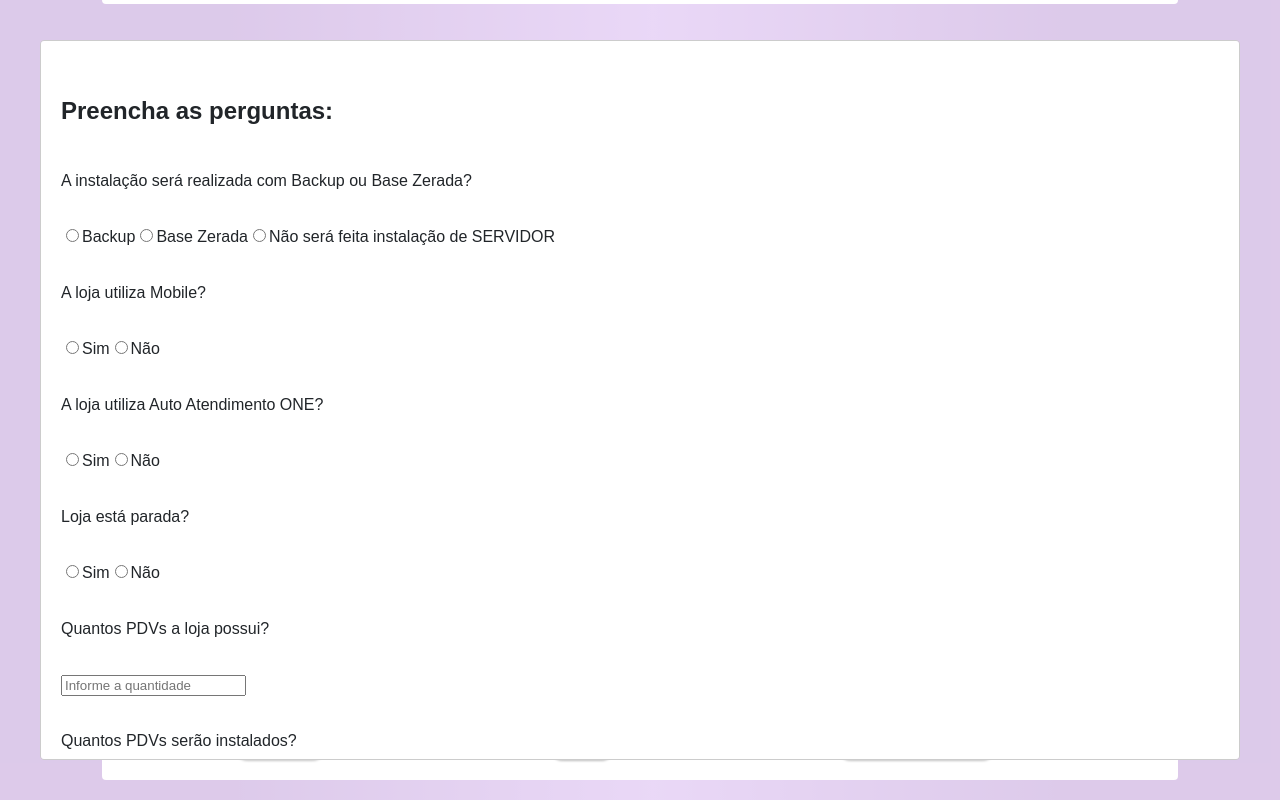
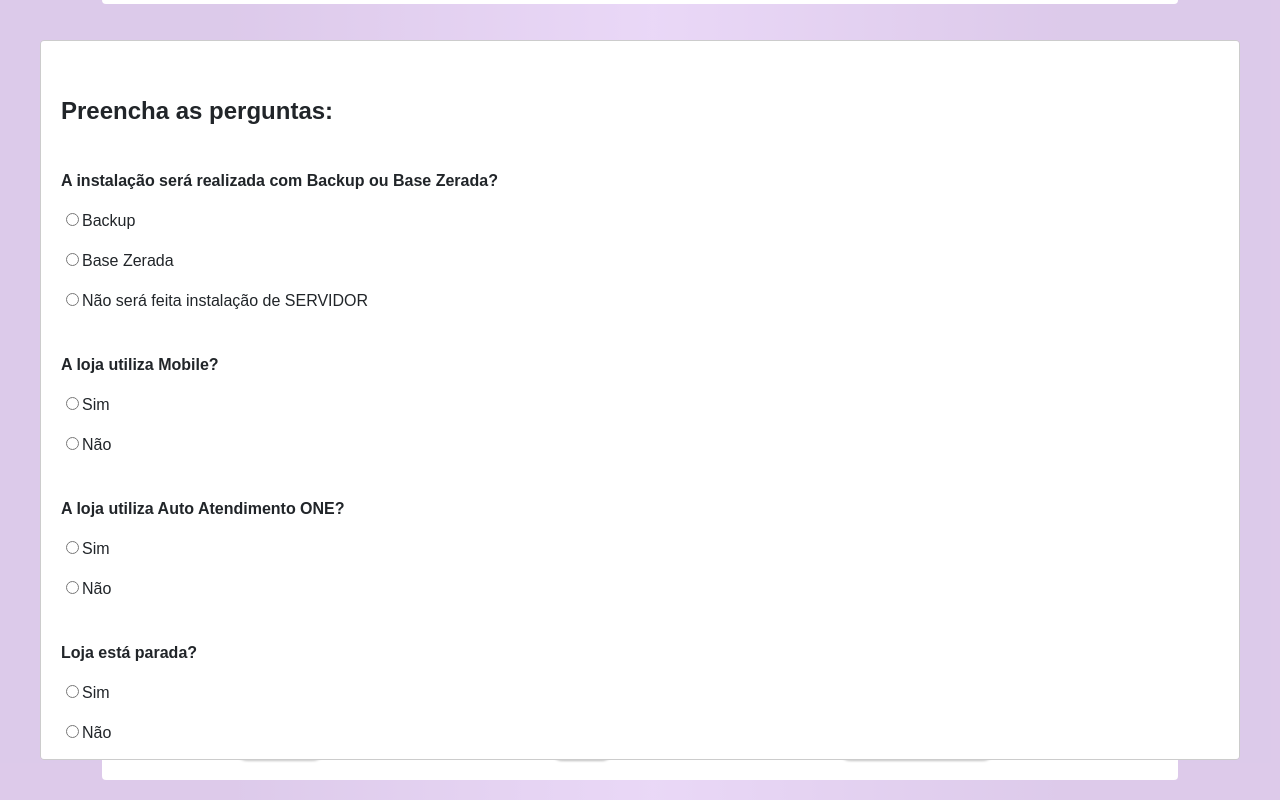
Before and after one commit to AIemao/fora-do-escopo-react, a React (Vite) app: page / in a window 1280 px wide. Both pictures are taken after typing "Sample" into the empty fields and a click on the button "Processar". Shown: the part 471-1271 px from the top of the page. Built offline with nearby package versions, Linux system fonts and the light colour scheme.

Commit message:
style: general style

```diff
--- a/src/components/ModalConfigInfo/ModalConfigInfo.jsx
+++ b/src/components/ModalConfigInfo/ModalConfigInfo.jsx
@@ -1,4 +1,5 @@
 import Modal from "react-modal";
+import style from "./ModalConfigInfo.module.css"
 
 export default function ModalConfigInfo({
   modalVisible,
@@ -33,54 +34,71 @@ export default function ModalConfigInfo({
       {/* Conteúdo do modal */}
       <h2>Preencha as perguntas:</h2>
       <form>
-        <div className="pergunta">
-          <p>A instalação será realizada com Backup ou Base Zerada?</p>
+        <div>
+          <strong>A instalação será realizada com Backup ou Base Zerada?</strong>
 
+          <div className={style.container_question}>
+            <label>
               <input
                 type="radio"
                 name="backup"
                 value="Backup"
                 onChange={(e) => setBackup(e.target.value)}
               />
-          <label>Backup</label>
+              Backup
+            </label>
+            <label>
               <input
                 type="radio"
                 name="backup"
                 value="Base Zerada"
                 onChange={(e) => setBackup(e.target.value)}
               />
-          <label>Base Zerada</label>
+              Base Zerada
+            </label>
+            <label>
               <input
                 type="radio"
                 name="backup"
                 value="Não será feita instalação de SERVIDOR"
                 onChange={(e) => setBackup(e.target.value)}
               />
-          <label>Não será feita instalação de SERVIDOR</label>
+              Não será feita instalação de SERVIDOR
+            </label>
+          </div>
         </div>
 
-        <div className="pergunta">
-          <p>A loja utiliza Mobile?</p>
+        <div >
+          <strong>A loja utiliza Mobile?</strong>
 
+          <div className={style.container_question}>
+            <label>
               <input
                 type="radio"
                 name="mobile"
                 value="Sim"
                 onChange={(e) => setMobile(e.target.value)}
               />
-          <label>Sim</label>
+              Sim
+            </label>
+
+            <label>
               <input
                 type="radio"
                 name="mobile"
                 value="Não"
                 onChange={(e) => setMobile(e.target.value)}
               />
-          <label>Não</label>
+              Não
+            </label>
+          </div>
         </div>
 
-        <div className="pergunta">
-          <p>A loja utiliza Auto Atendimento ONE?</p>
+        <div >
+          <strong>A loja utiliza Auto Atendimento ONE?</strong>
 
+          <div className={style.container_question}>
+            <div>
               <input
                 type="radio"
                 name="aa"
@@ -88,6 +106,10 @@ export default function ModalConfigInfo({
                 onChange={(e) => setAA(e.target.value)}
               />
               <label>Sim</label>
+            </div>
+            <div>
+            </div>
+            <div>
               <input
                 type="radio"
                 name="aa"
@@ -96,10 +118,14 @@ export default function ModalConfigInfo({
               />
               <label>Não</label>
             </div>
+          </div>
+        </div>
 
-        <div className="pergunta">
-          <p>Loja está parada?</p>
+        <div className={style.container_question}>
+          <strong>Loja está parada?</strong>
 
+          <div className={style.container_question}>
+            <div>
               <input
                 type="radio"
                 name="lojaParada"
@@ -107,6 +133,8 @@ export default function ModalConfigInfo({
                 onChange={(e) => setLojaParada(e.target.value)}
               />
               <label>Sim</label>
+            </div>
+            <div>
               <input
                 type="radio"
                 name="lojaParada"
@@ -116,40 +144,48 @@ export default function ModalConfigInfo({
               <label>Não</label>
             </div>
 
-        <div className="pergunta">
-          <p>Quantos PDVs a loja possui?</p>
+          </div>
+
+        </div>
+
+        <div className={style.container_question}>
+          <strong>Quantos PDVs a loja possui?</strong>
           <input
             type="number"
             name="quantidadePDVs"
             min="0"
             onChange={(e) => setQuantidadePDVs(e.target.value)}
             placeholder="Informe a quantidade"
+            className={style.input_number}
           />
         </div>
 
-        <div className="pergunta">
-          <p>Quantos PDVs serão instalados?</p>
+        <div className={style.container_question}>
+          <strong>Quantos PDVs serão instalados?</strong>
           <input
             type="number"
             name="quantidadePDVsInstalados"
             min="0"
             onChange={(e) => setQuantidadePDVsInstalados(e.target.value)}
             placeholder="Informe a quantidade"
+            className={style.input_number}
           />
         </div>
 
-        <div className="pergunta">
-          <p>Qual o número do PDV que será instalado?</p>
+        <div className={style.container_question}>
+          <strong>Qual o número do PDV que será instalado?</strong>
           <input
             type="text"
             name="numeroPDVInstalado"
             onChange={(e) => setNumeroPDVInstalado(e.target.value)}
             placeholder="Informe o número"
+            className={style.input_number}
           />
         </div>
 
-        <div className="pergunta">
-          <p>Qual é o emissor de cupom utilizado (S@T, NFCE, ECF)?</p>
+        <div className={style.container_question}>
+          <strong>Qual é o emissor de cupom utilizado (S@T, NFCE, ECF)?</strong>
+          <div>
             <input
               type="radio"
               name="emissorCupom"
@@ -157,13 +193,17 @@ export default function ModalConfigInfo({
               onChange={(e) => setEmissorCupom(e.target.value)}
             />
             <label>S@T</label>
+          </div>
+          <div>
             <input
               type="radio"
               name="emissorCupom"
               value="NFCE"
               onChange={(e) => setEmissorCupom(e.target.value)}
             />
-          <label>NFCE</label>
+            <label>NFC-e</label>
+          </div>
+          <div>
             <input
               type="radio"
               name="emissorCupom"
@@ -172,19 +212,22 @@ export default function ModalConfigInfo({
             />
             <label>ECF</label>
           </div>
+        </div>
 
-        <div className="pergunta">
-          <p>Qual é a marca e modelo do emissor de cupom (DANFE)?</p>
+        <div className={style.container_question}>
+          <strong>Qual é a marca e modelo do emissor de cupom (DANFE)?</strong>
           <input
             type="text"
             name="marcaModeloEmissorCupom"
             onChange={(e) => setMarcaModeloEmissorCupom(e.target.value)}
             placeholder="Informe a marca e modelo"
+            className={style.input_number}
           />
         </div>
 
-        <div className="pergunta">
-          <p>Impressoras Remotas?</p>
+        <div className={style.container_question}>
+          <strong>Impressoras Remotas?</strong>
+          <div>
             <input
               type="radio"
               name="impressorasRemotas"
@@ -192,6 +235,8 @@ export default function ModalConfigInfo({
               onChange={(e) => setImpressorasRemotas(e.target.value)}
             />
             <label>Sim</label>
+          </div>
+          <div>
             <input
               type="radio"
               name="impressorasRemotas"
@@ -199,6 +244,7 @@ export default function ModalConfigInfo({
               onChange={(e) => setImpressorasRemotas(e.target.value)}
             />
             <label>Não</label>
+          </div>
           <br />
           {impressorasRemotas === "Sim" && (
             <input
@@ -210,8 +256,9 @@ export default function ModalConfigInfo({
           )}
         </div>
 
-        <div className="pergunta">
-          <p>Loja tem PIN PAD?</p>
+        <div className={style.container_question}>
+          <strong>Loja tem PIN PAD?</strong>
+          <div>
             <input
               type="radio"
               name="pinPad"
@@ -219,6 +266,8 @@ export default function ModalConfigInfo({
               onChange={(e) => setPinPad(e.target.value)}
             />
             <label>Sim</label>
+          </div>
+          <div>
             <input
               type="radio"
               name="pinPad"
@@ -226,6 +275,7 @@ export default function ModalConfigInfo({
               onChange={(e) => setPinPad(e.target.value)}
             />
             <label>Não</label>
+          </div>
           <br />
           {pinPad === "Sim" && (
             <input
@@ -237,8 +287,9 @@ export default function ModalConfigInfo({
           )}
         </div>
 
-        <div className="pergunta">
-          <p>Existe mais algum equipamento conectado à máquina?</p>
+        <div className={style.container_question}>
+          <strong>Existe mais algum equipamento conectado à máquina?</strong>
+          <div>
             <input
               type="radio"
               name="equipamentoConectado"
@@ -246,6 +297,8 @@ export default function ModalConfigInfo({
               onChange={(e) => setEquipamentoConectado(e.target.value)}
             />
             <label>Sim</label>
+          </div>
+          <div>
             <input
               type="radio"
               name="equipamentoConectado"
@@ -253,7 +306,8 @@ export default function ModalConfigInfo({
               onChange={(e) => setEquipamentoConectado(e.target.value)}
             />
             <label>Não</label>
-          <br />
+          </div>
+
           {equipamentoConectado === "Sim" && (
             <input
               type="text"
@@ -265,14 +319,14 @@ export default function ModalConfigInfo({
             />
           )}
         </div>
-        <br />
 
-        <button type="button" onClick={handleCopyAnswers}>
+
+        <button type="button" onClick={handleCopyAnswers} className={style.button_copy}>
           Copiar Respostas
         </button>
         <br />
 
-        <button onClick={() => setModalVisible(false)}>Fechar</button>
+        <button onClick={() => setModalVisible(false)} className={style.button_close}>Fechar</button>
       </form>
     </Modal>
   );
--- /dev/null
+++ b/src/components/ModalConfigInfo/ModalConfigInfo.module.css
@@ -0,0 +1,42 @@
+.container_question {
+    display: flex;
+    flex-direction: column;
+    justify-content: center;
+    align-items: start;
+    width: 100vw;
+    margin-bottom: 24px;
+}
+
+.container_input {
+    display: flex;
+    gap: 8px;
+}
+
+.input_number {
+    border: 1px solid #c7c7c7;
+    border-radius: 4px;
+    padding: 4px;
+    margin-bottom: 24px;
+}
+
+.button_copy {
+    padding: 8px 16px;
+    border: none;
+    border-radius: 16px;
+    filter: drop-shadow(1px 1px 1px #000000);
+
+    background-color: #411e5adf;
+    color: #fff;
+    font-weight: bold;
+}
+
+.button_close {
+    padding: 8px 16px;
+    border: 1px solid #411e5adf;
+    border-radius: 16px;
+    filter: drop-shadow(1px 1px 1px #000000);
+
+    background-color: #fff;
+    color: #411e5adf;
+    font-weight: bold;
+}
```
Lines whose indentation alone changed are shown as unchanged.
